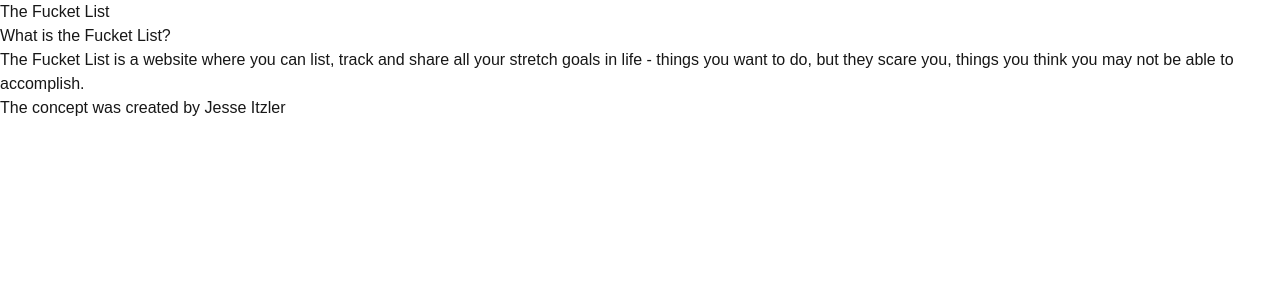
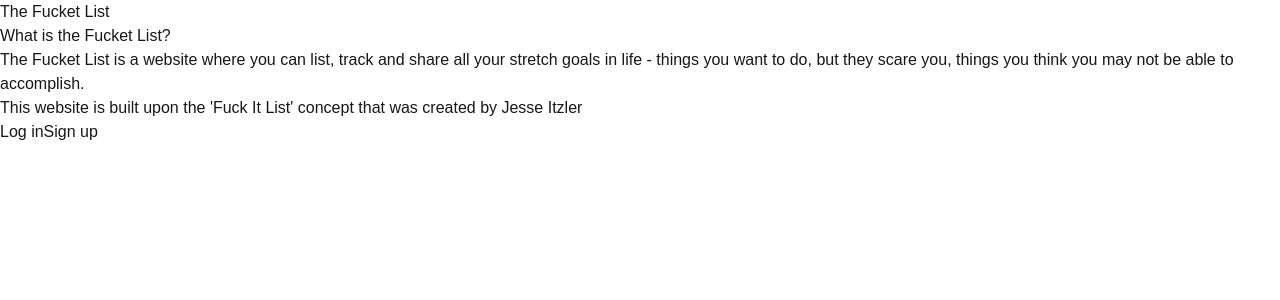
Before and after one commit to perryfardella/fucket-list, a Next.js app: page / in a window 1280 px wide. Shown: the top 300 px of the page. Built offline with nearby package versions, Linux system fonts and the light colour scheme.

Commit message:
Add login and signup buttons

```diff
--- a/app/page.tsx
+++ b/app/page.tsx
@@ -9,7 +9,12 @@ export default function Home() {
           your stretch goals in life - things you want to do, but they scare
           you, things you think you may not be able to accomplish.
         </p>
-        <p>The concept was created by Jesse Itzler</p>
+        <p>
+          This website is built upon the 'Fuck It List' concept that was created
+          by Jesse Itzler
+        </p>
+        <button>Log in</button>
+        <button>Sign up</button>
       </main>
       <footer></footer>
     </div>
```
